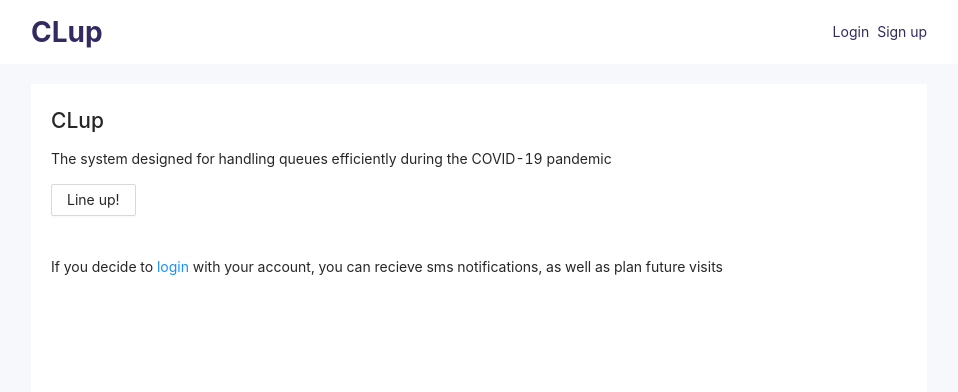
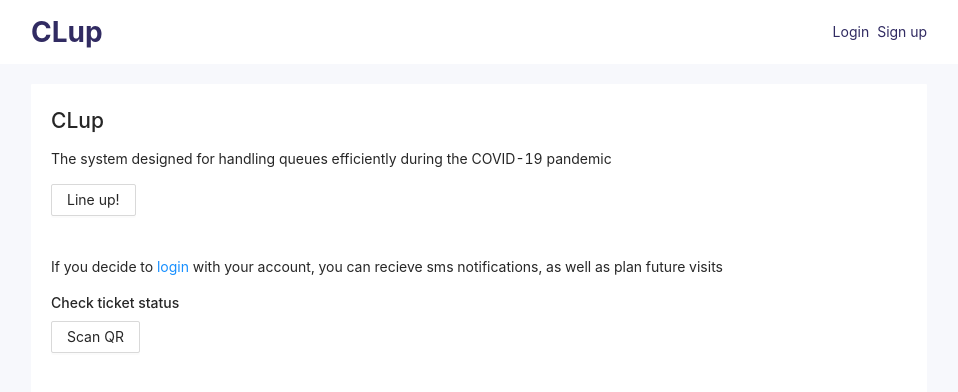
Before and after one commit to mfanselmo/University-projects, a React (Create React App) app in the folder ITD/frontend/: page / in a window 1280 px wide. Shown: the top 392 px of the page, without its empty margins (161-1119 px from the left). Built offline with nearby package versions, Linux system fonts and the light colour scheme.

Commit message:
feat: add scanning for checking user ticket status

```diff
--- a/ITD/frontend/package.json
+++ b/ITD/frontend/package.json
@@ -14,6 +14,7 @@
     "qrcode.react": "^1.0.1",
     "react": "^17.0.1",
     "react-dom": "^17.0.1",
+    "react-qr-reader": "^2.2.1",
     "react-router-dom": "^5.2.0",
     "react-scripts": "4.0.1",
     "styled-components": "^5.2.1",
--- /dev/null
+++ b/ITD/frontend/src/components/AnonymousUserCheck.js
@@ -0,0 +1,54 @@
+import { render } from "@testing-library/react";
+import { Button, message } from "antd";
+import Modal from "antd/lib/modal/Modal";
+import React, { useState, useRef } from "react";
+import QrReader from "react-qr-reader";
+import { useHistory } from "react-router-dom";
+import * as ROUTES from "./../constants/routes";
+
+const AnonymousUserCheck = () => {
+  const [open, setOpen] = useState(false);
+  const scannerRef = useRef(null);
+  const history = useHistory();
+
+  const handleScan = (data) => {
+    if (data) {
+      history.push(`${ROUTES.BOOK}/${data}`);
+    }
+  };
+
+  return (
+    <div>
+      <h4>Check ticket status</h4>
+      <Button onClick={() => setOpen(true)}>Scan QR</Button>
+      <Modal
+        destroyOnClose={true}
+        title="Scan QR"
+        visible={open}
+        onCancel={() => {
+          scannerRef.current.stopCamera();
+          setOpen(!open);
+        }}
+        footer={
+          <Button
+            onClick={() => {
+              scannerRef.current.stopCamera();
+              setOpen(!open);
+            }}
+          >
+            Cancel
+          </Button>
+        }
+      >
+        <QrReader
+          ref={scannerRef}
+          delay={300}
+          onScan={handleScan}
+          onError={message.error}
+        />
+      </Modal>
+    </div>
+  );
+};
+
+export default AnonymousUserCheck;
--- a/ITD/frontend/src/pages/Home/HomeUser.js
+++ b/ITD/frontend/src/pages/Home/HomeUser.js
@@ -1,6 +1,7 @@
 import { Button, Breadcrumb } from "antd";
 import React from "react";
 import { Link } from "react-router-dom";
+import AnonymousUserCheck from "../../components/AnonymousUserCheck";
 import UserInfo from "../../components/UserInfo";
 import * as ROUTES from "./../../constants/routes";
 
@@ -27,12 +28,13 @@ const HomePage = ({ currentUser }) => {
 
       {currentUser && <UserInfo />}
       {!currentUser && (
-        <div className={"extraInfo"}>
+        <div className={"anonymousUserExtra"}>
           <p>
             If you decide to <Link to={ROUTES.LOGIN}>login</Link> with your
             account, you can recieve sms notifications, as well as plan future
             visits
           </p>
+          <AnonymousUserCheck />
         </div>
       )}
     </div>
--- a/ITD/frontend/src/pages/Home/index.scss
+++ b/ITD/frontend/src/pages/Home/index.scss
@@ -1,3 +1,3 @@
-.extraInfo {
+.anonymousUserExtra {
   margin-top: 40px;
 }
```
Also changed, not shown: 2 other files (tests, documents, lock files or other folders).
